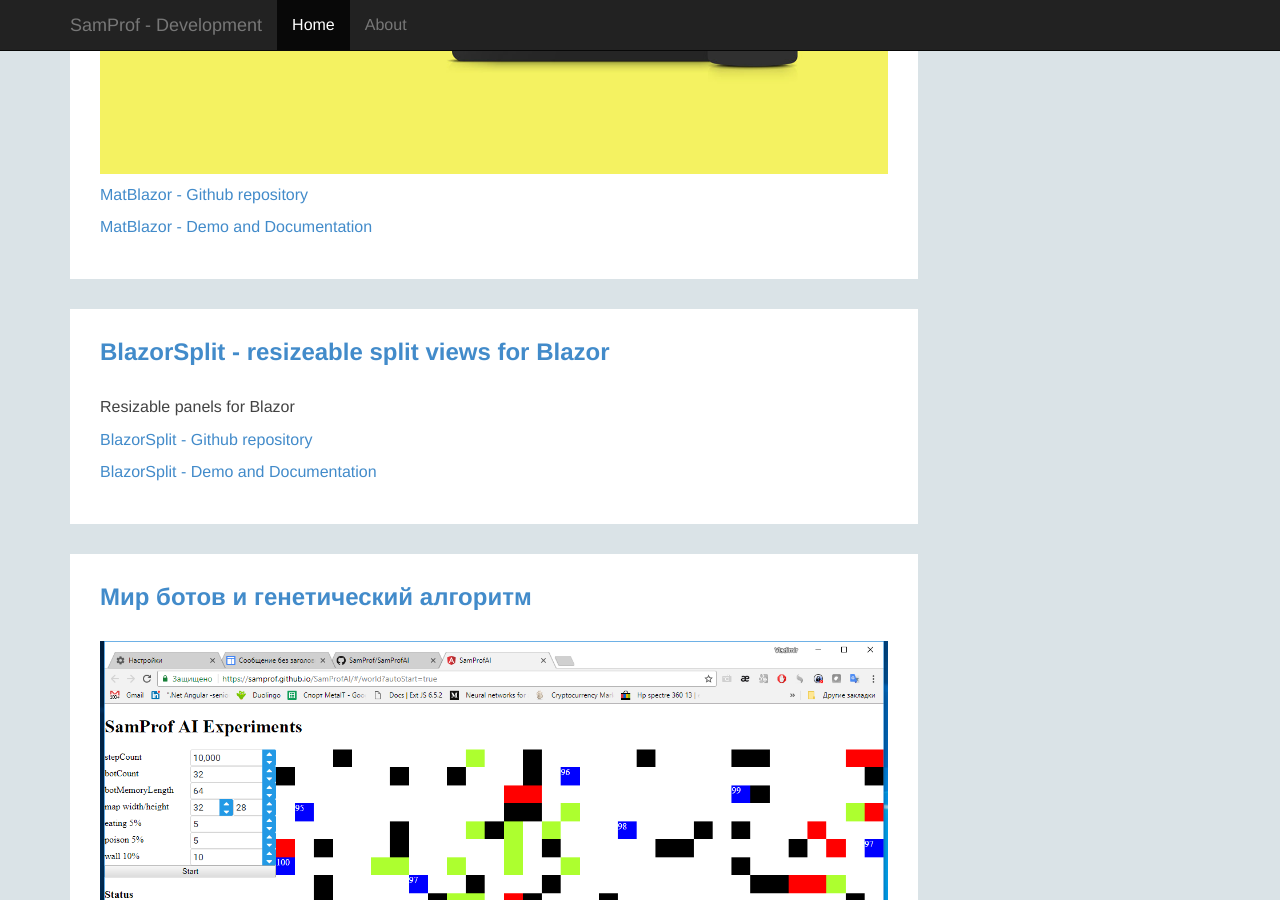
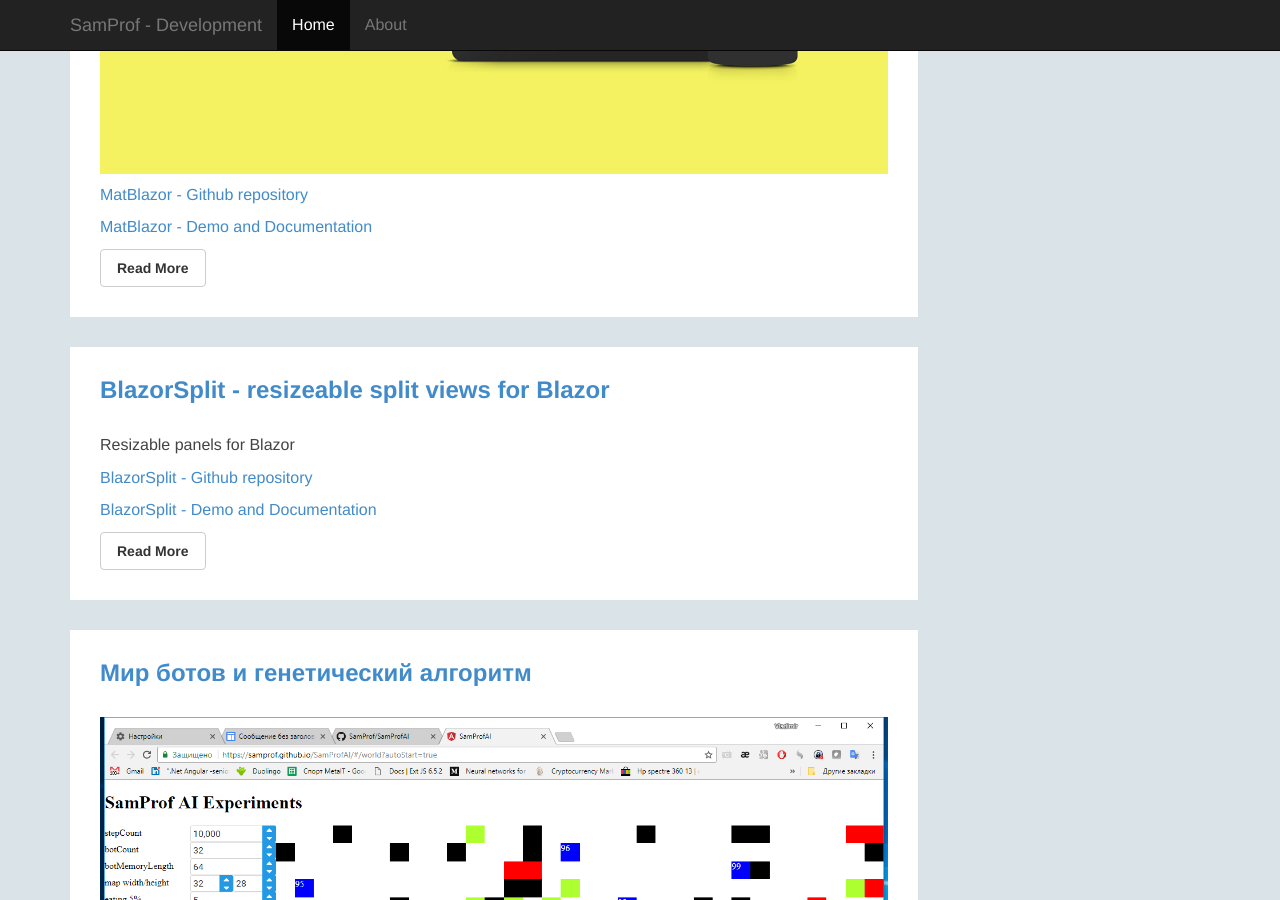
Before and after one commit to SamProf/www.samprof.com, a Jekyll site: the page built from index.html, in a window 1280 px wide and 900 px high, scrolled down 479 px. Built offline with Jekyll 4.4.1, drawn with Linux system fonts in a browser that asks for light colours.

Commit message:
read more

```diff
--- a/index.html
+++ b/index.html
@@ -9,6 +9,8 @@
     <h2 class="heading"><a href="{{ site.baseurl }}{{ post.url }}">{{ post.title }}</a></h2>
     <div class="content">
       {{ post.excerpt }}
+
+      <a href="{{ site.baseurl }}{{ post.url }}" class="btn btn-default">Read More</a>
     </div><!--//content-->
   </div><!--//section-inner-->
 </section><!--//section-->
```
